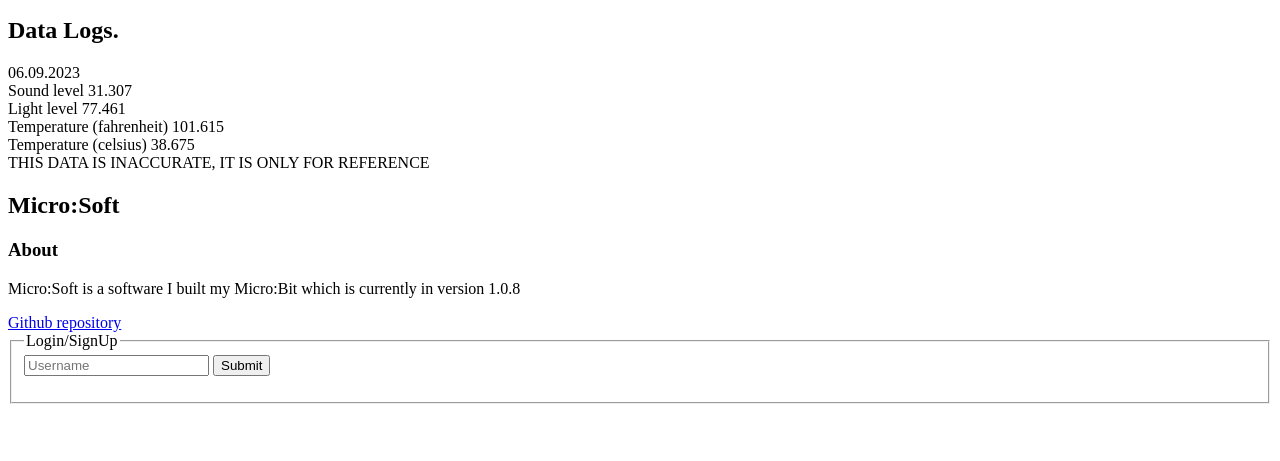
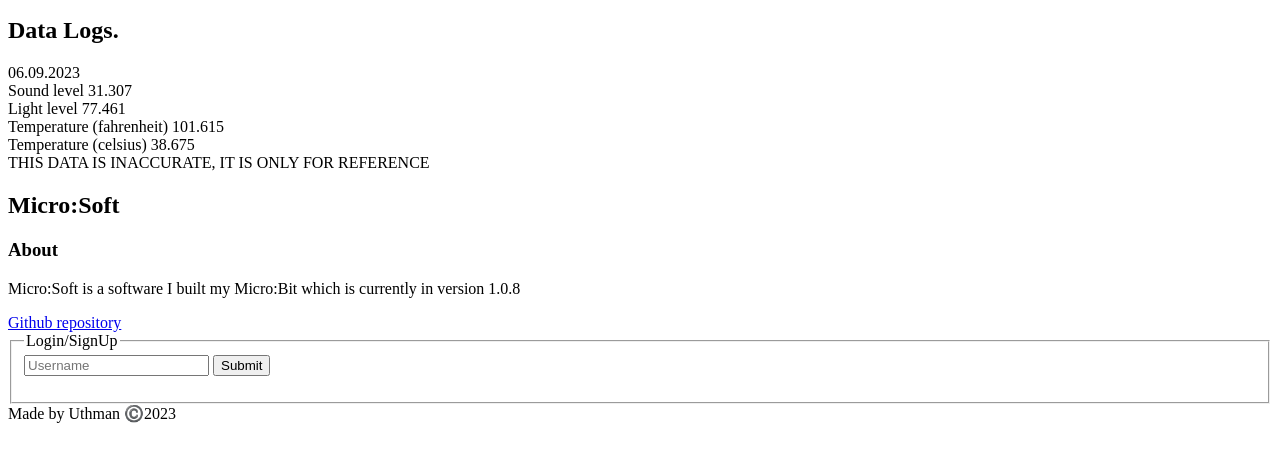
Before and after one commit to UTHMN/UTHMN.github.io, a plain HTML site: page index.html in a window 1280 px wide. Shown: the part 87-548 px from the top of the page. Drawn offline with Linux system fonts and the light colour scheme.

Commit message:
Update index.html

```diff
--- a/index.html
+++ b/index.html
@@ -26,7 +26,7 @@
       </section4>
     </main>
     <footer>
-
+      Made by Uthman ©️2023
     </footer>
   </body>
 </html>
```
